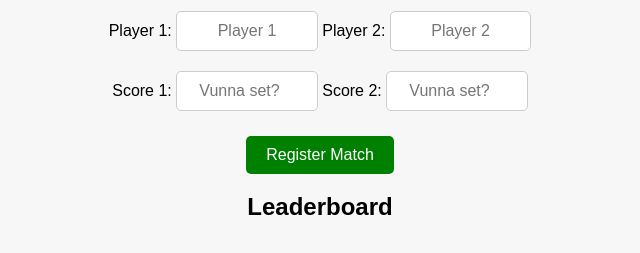
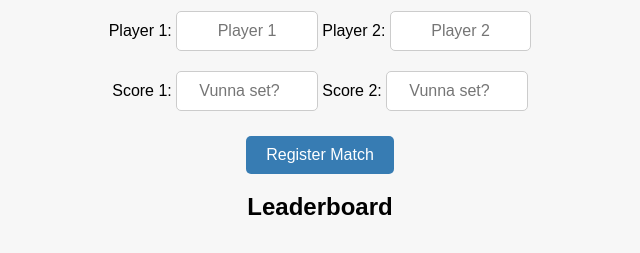
Before and after one commit to Gustavdev97/morepingis, a plain HTML site: page MorePingis/index.html in a window 1280 px wide. Shown: the part 319-572 px from the top of the page, without its empty margins (320-960 px from the left). Drawn offline with Linux system fonts and the light colour scheme; no server answers.

Commit message:
Update style.css

```diff
--- a/MorePingis/style.css
+++ b/MorePingis/style.css
@@ -40,7 +40,7 @@ input[type="number"] {
 
 /* För knappen */
 button {
-  background-color: green;
+  background-color: #377cb3;
   color: #ffffff;
   border: none;
   padding: 10px 20px;
```
